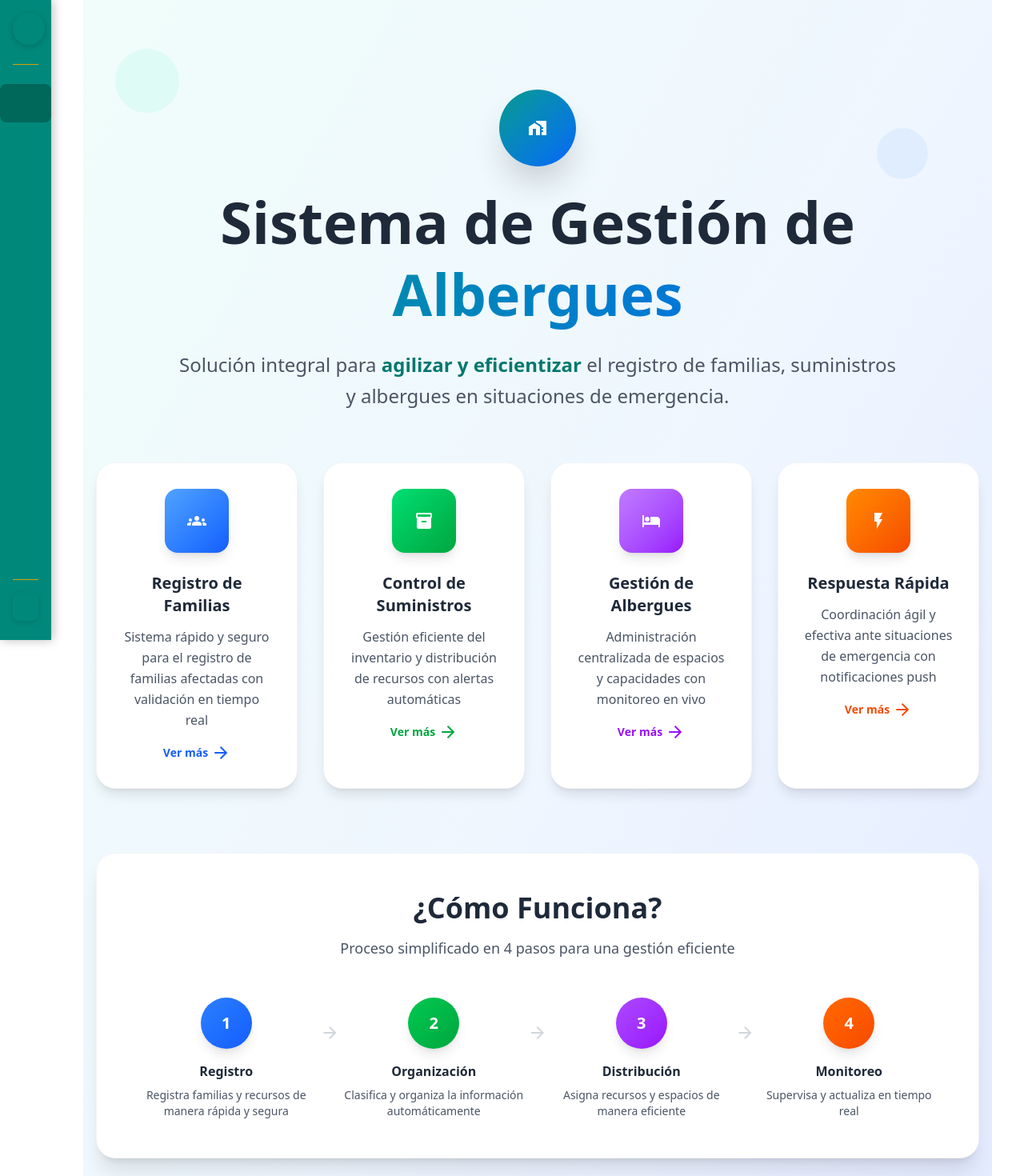
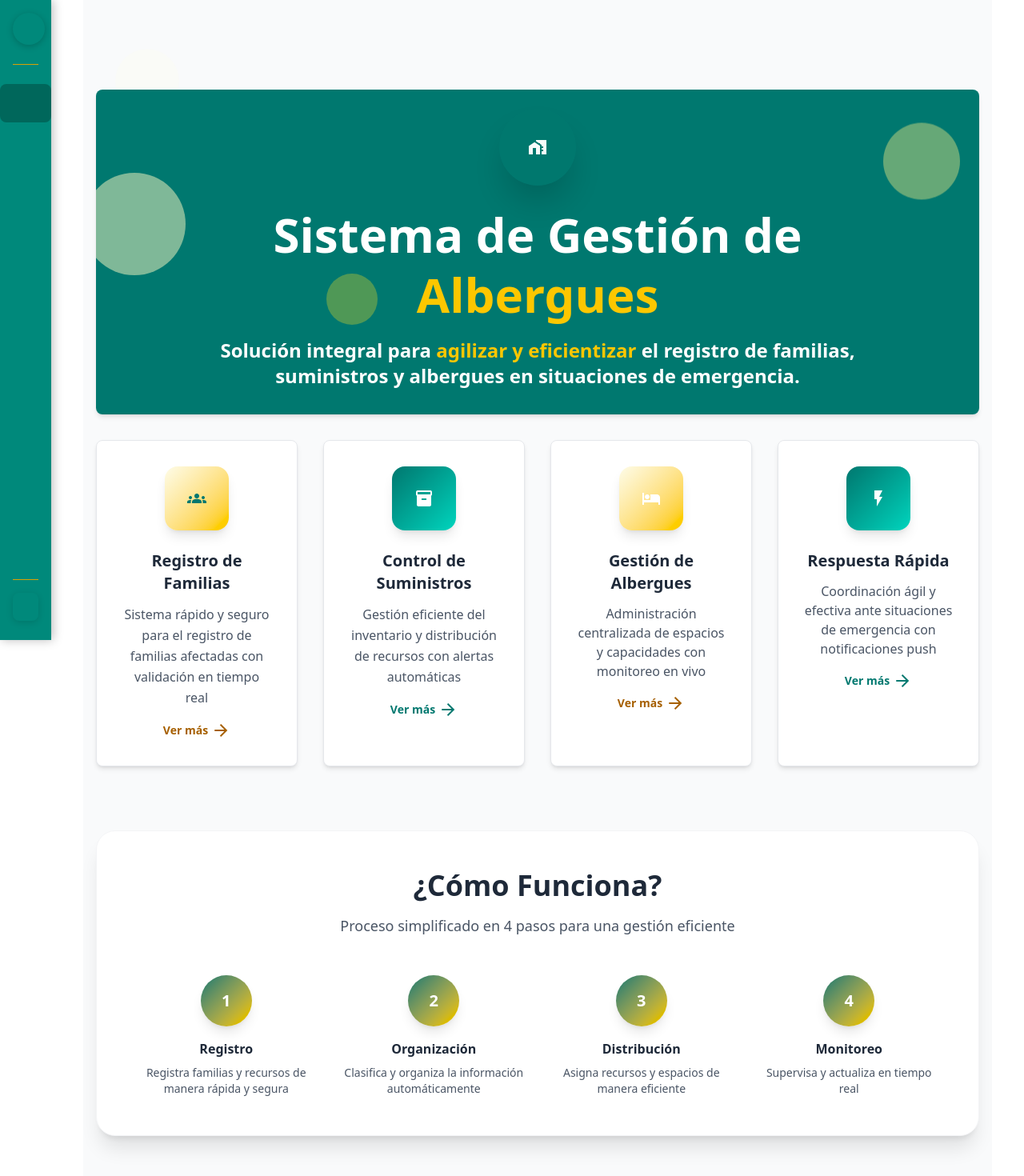
Before and after one commit to Derek-GB/IntegradorReact, a React (Vite) app: page /inicio in a window 1280 px wide. Shown: the top 1470 px of the page at 80% size. Built offline with nearby package versions, Linux system fonts and the light colour scheme; some icons are missing.

Commit message:
actualizacion de colores
actualizacion de colores inicio

```diff
--- a/src/views/inicio.jsx
+++ b/src/views/inicio.jsx
@@ -33,83 +33,88 @@ const Inicio = () => {
   return (
     <>
       {/* Hero Section con animación */}
-      <div className="min-h-screen bg-gradient-to-br from-teal-50 via-blue-50 to-indigo-100 pt-16 relative overflow-hidden">
+      <div className="min-h-screen bg-gray-50 pt-16 relative overflow-hidden">
         {/* Elementos decorativos animados */}
-        <div className="absolute top-20 left-10 w-20 h-20 bg-teal-200 rounded-full opacity-20 animate-bounce"></div>
-        <div className="absolute top-40 right-20 w-16 h-16 bg-blue-200 rounded-full opacity-30 animate-pulse"></div>
-        <div className="absolute bottom-20 left-1/4 w-12 h-12 bg-indigo-200 rounded-full opacity-25 animate-bounce delay-1000"></div>
+        <div className="absolute top-20 left-10 w-20 h-20 bg-yellow-50 rounded-full opacity-20 animate-bounce"></div>
+        <div className="absolute top-40 right-20 w-16 h-16 bg-teal-700 rounded-full opacity-30 animate-pulse"></div>
+        <div className="absolute bottom-20 left-1/4 w-12 h-12 bg-yellow-50 rounded-full opacity-25 animate-bounce delay-1000"></div>
 
         {/* Header principal */}
         <div className={`container mx-auto px-4 py-12 transition-all duration-1000 ${isVisible ? 'opacity-100 translate-y-0' : 'opacity-0 translate-y-10'}`}>
-          <div className="text-center mb-16">
-            <div className="inline-flex items-center justify-center w-24 h-24 bg-gradient-to-br from-teal-600 to-blue-600 rounded-full mb-6 shadow-2xl animate-pulse">
-              <span className="material-icons text-white text-5xl">home_work</span>
+          <div className="bg-white rounded-lg shadow-md mb-8 overflow-hidden">
+            <div className="cursor-pointer font-bold py-6 px-6 select-none bg-teal-700 text-white hover:bg-teal-800 transition-colors duration-200 text-center">
+              <div className="inline-flex items-center justify-center w-24 h-24 bg-teal-700 rounded-full mb-6 shadow-2xl animate-pulse">
+                <span className="material-icons text-white text-5xl">home_work</span>
+              </div>
+
+              <div className="relative">
+                <div className="absolute -top-10 -left-10 w-32 h-32 bg-yellow-100 rounded-full opacity-50 animate-pulse"></div>
+                <div className="absolute -top-20 right-0 w-24 h-24 bg-yellow-200 rounded-full opacity-40 animate-bounce"></div>
+                <div className="absolute bottom-0 left-1/4 w-16 h-16 bg-yellow-300 rounded-full opacity-30 animate-pulse delay-1000"></div>
+                <h1 className="text-5xl md:text-6xl font-extrabold mb-4 leading-tight">
+                  <span className="text-white">Sistema de Gestión de</span>
+                  <span className="block text-yellow-400">Albergues</span>
+                </h1>
+              </div>
+
+              <p className="text-xl md:text-2xl max-w-4xl mx-auto leading-relajadas mb-2 text-white">
+                Solución integral para <strong className="text-yellow-400">agilizar y eficientizar</strong> el registro de familias, suministros y albergues en situaciones de emergencia.
+              </p>
             </div>
-            <h1 className="text-6xl md:text-7xl font-extrabold text-gray-800 mb-6 leading-tight">
-              Sistema de Gestión de
-              <span className="text-transparent bg-clip-text bg-gradient-to-r from-teal-600 to-blue-600 block">Albergues</span>
-            </h1>
-            <p className="text-xl md:text-2xl text-gray-600 max-w-4xl mx-auto leading-relaxed mb-8">
-              Solución integral para <strong className="text-teal-700">agilizar y eficientizar</strong> el registro de familias,
-              suministros y albergues en situaciones de emergencia.
-            </p>
-
-
-
           </div>
 
           {/* Características principales mejoradas */}
           <div className="grid grid-cols-1 md:grid-cols-2 lg:grid-cols-4 gap-8 mb-20">
-            <div className="group bg-white rounded-3xl p-8 shadow-lg hover:shadow-2xl transition-all duration-500 hover:-translate-y-3 border border-gray-100">
+            <div className="group bg-white rounded-lg shadow-md p-8 hover:shadow-lg transition-all duration-200 border border-gray-200">
               <div className="flex flex-col items-center text-center">
-                <div className="w-20 h-20 bg-gradient-to-br from-blue-400 to-blue-600 rounded-2xl flex items-center justify-center mb-6 group-hover:scale-110 group-hover:rotate-3 transition-transform duration-500 shadow-lg">
-                  <span className="material-icons text-white text-3xl">groups</span>
+                <div className="w-20 h-20 bg-gradient-to-br from-yellow-50 to-yellow-400 rounded-2xl flex items-center justify-center mb-6 group-hover:scale-110 group-hover:rotate-3 transition-transform duration-500 shadow-lg">
+                  <span className="material-icons text-teal-700 text-3xl">groups</span>
                 </div>
                 <h3 className="text-xl font-bold text-gray-800 mb-3">Registro de Familias</h3>
                 <p className="text-gray-600 leading-relaxed">Sistema rápido y seguro para el registro de familias afectadas con validación en tiempo real</p>
-                <div className="mt-4 flex items-center text-blue-600 font-semibold">
+                <div className="mt-4 flex items-center text-yellow-700 font-semibold">
                   <span className="text-sm">Ver más</span>
                   <span className="material-icons ml-1 text-sm group-hover:translate-x-1 transition-transform">arrow_forward</span>
                 </div>
               </div>
             </div>
 
-            <div className="group bg-white rounded-3xl p-8 shadow-lg hover:shadow-2xl transition-all duration-500 hover:-translate-y-3 border border-gray-100">
+            <div className="group bg-white rounded-lg shadow-md p-8 hover:shadow-lg transition-all duration-200 border border-gray-200">
               <div className="flex flex-col items-center text-center">
-                <div className="w-20 h-20 bg-gradient-to-br from-green-400 to-green-600 rounded-2xl flex items-center justify-center mb-6 group-hover:scale-110 group-hover:rotate-3 transition-transform duration-500 shadow-lg">
+                <div className="w-20 h-20 bg-gradient-to-br from-teal-700 to-teal-400 rounded-2xl flex items-center justify-center mb-6 group-hover:scale-110 group-hover:rotate-3 transition-transform duration-500 shadow-lg">
                   <span className="material-icons text-white text-3xl">inventory_2</span>
                 </div>
                 <h3 className="text-xl font-bold text-gray-800 mb-3">Control de Suministros</h3>
                 <p className="text-gray-600 leading-relaxed">Gestión eficiente del inventario y distribución de recursos con alertas automáticas</p>
-                <div className="mt-4 flex items-center text-green-600 font-semibold">
+                <div className="mt-4 flex items-center text-teal-700 font-semibold">
                   <span className="text-sm">Ver más</span>
                   <span className="material-icons ml-1 text-sm group-hover:translate-x-1 transition-transform">arrow_forward</span>
                 </div>
               </div>
             </div>
 
-            <div className="group bg-white rounded-3xl p-8 shadow-lg hover:shadow-2xl transition-all duration-500 hover:-translate-y-3 border border-gray-100">
+            <div className="group bg-white rounded-lg shadow-md p-8 hover:shadow-lg transition-all duration-200 border border-gray-200">
               <div className="flex flex-col items-center text-center">
-                <div className="w-20 h-20 bg-gradient-to-br from-purple-400 to-purple-600 rounded-2xl flex items-center justify-center mb-6 group-hover:scale-110 group-hover:rotate-3 transition-transform duration-500 shadow-lg">
+                <div className="w-20 h-20 bg-gradient-to-br from-yellow-50 to-yellow-400 rounded-2xl flex items-center justify-center mb-6 group-hover:scale-110 group-hover:rotate-3 transition-transform duration-500 shadow-lg">
                   <span className="material-icons text-white text-3xl">hotel</span>
                 </div>
                 <h3 className="text-xl font-bold text-gray-800 mb-3">Gestión de Albergues</h3>
-                <p className="text-gray-600 leading-relaxed">Administración centralizada de espacios y capacidades con monitoreo en vivo</p>
-                <div className="mt-4 flex items-center text-purple-600 font-semibold">
+                <p className="text-gray-600 leading-relajadas">Administración centralizada de espacios y capacidades con monitoreo en vivo</p>
+                <div className="mt-4 flex items-center text-yellow-700 font-semibold">
                   <span className="text-sm">Ver más</span>
                   <span className="material-icons ml-1 text-sm group-hover:translate-x-1 transition-transform">arrow_forward</span>
                 </div>
               </div>
             </div>
 
-            <div className="group bg-white rounded-3xl p-8 shadow-lg hover:shadow-2xl transition-all duration-500 hover:-translate-y-3 border border-gray-100">
+            <div className="group bg-white rounded-lg shadow-md p-8 hover:shadow-lg transition-all duration-200 border border-gray-200">
               <div className="flex flex-col items-center text-center">
-                <div className="w-20 h-20 bg-gradient-to-br from-orange-400 to-orange-600 rounded-2xl flex items-center justify-center mb-6 group-hover:scale-110 group-hover:rotate-3 transition-transform duration-500 shadow-lg">
+                <div className="w-20 h-20 bg-gradient-to-br from-teal-700 to-teal-400 rounded-2xl flex items-center justify-center mb-6 group-hover:scale-110 group-hover:rotate-3 transition-transform duration-500 shadow-lg">
                   <span className="material-icons text-white text-3xl">flash_on</span>
                 </div>
                 <h3 className="text-xl font-bold text-gray-800 mb-3">Respuesta Rápida</h3>
-                <p className="text-gray-600 leading-relaxed">Coordinación ágil y efectiva ante situaciones de emergencia con notificaciones push</p>
-                <div className="mt-4 flex items-center text-orange-600 font-semibold">
+                <p className="text-gray-600 leading-relajadas">Coordinación ágil y efectiva ante situaciones de emergencia con notificaciones push</p>
+                <div className="mt-4 flex items-center text-teal-700 font-semibold">
                   <span className="text-sm">Ver más</span>
                   <span className="material-icons ml-1 text-sm group-hover:translate-x-1 transition-transform">arrow_forward</span>
                 </div>
@@ -128,41 +133,31 @@ const Inicio = () => {
 
             <div className="grid grid-cols-1 md:grid-cols-4 gap-8">
               <div className="text-center relative">
-                <div className="w-16 h-16 bg-gradient-to-br from-blue-500 to-blue-600 rounded-full flex items-center justify-center mx-auto mb-4 text-white font-bold text-xl shadow-lg">
+                <div className="w-16 h-16 bg-gradient-to-br  from-teal-700 to-yellow-400 rounded-full flex items-center justify-center mx-auto mb-4 text-white font-bold text-xl shadow-lg">
                   1
                 </div>
                 <h4 className="font-bold text-gray-800 mb-2">Registro</h4>
                 <p className="text-gray-600 text-sm">Registra familias y recursos de manera rápida y segura</p>
-                {/* Flecha conectora */}
-                <div className="hidden md:block absolute top-8 left-full w-8 text-gray-300">
-                  <span className="material-icons">arrow_forward</span>
-                </div>
               </div>
 
               <div className="text-center relative">
-                <div className="w-16 h-16 bg-gradient-to-br from-green-500 to-green-600 rounded-full flex items-center justify-center mx-auto mb-4 text-white font-bold text-xl shadow-lg">
+                <div className="w-16 h-16 bg-gradient-to-br  from-teal-700 to-yellow-400 rounded-full flex items-center justify-center mx-auto mb-4 text-white font-bold text-xl shadow-lg">
                   2
                 </div>
                 <h4 className="font-bold text-gray-800 mb-2">Organización</h4>
                 <p className="text-gray-600 text-sm">Clasifica y organiza la información automáticamente</p>
-                <div className="hidden md:block absolute top-8 left-full w-8 text-gray-300">
-                  <span className="material-icons">arrow_forward</span>
-                </div>
               </div>
 
               <div className="text-center relative">
-                <div className="w-16 h-16 bg-gradient-to-br from-purple-500 to-purple-600 rounded-full flex items-center justify-center mx-auto mb-4 text-white font-bold text-xl shadow-lg">
+                <div className="w-16 h-16 bg-gradient-to-br  from-teal-700 to-yellow-400 rounded-full flex items-center justify-center mx-auto mb-4 text-white font-bold text-xl shadow-lg">
                   3
                 </div>
                 <h4 className="font-bold text-gray-800 mb-2">Distribución</h4>
                 <p className="text-gray-600 text-sm">Asigna recursos y espacios de manera eficiente</p>
-                <div className="hidden md:block absolute top-8 left-full w-8 text-gray-300">
-                  <span className="material-icons">arrow_forward</span>
-                </div>
               </div>
 
               <div className="text-center">
-                <div className="w-16 h-16 bg-gradient-to-br from-orange-500 to-orange-600 rounded-full flex items-center justify-center mx-auto mb-4 text-white font-bold text-xl shadow-lg">
+                <div className="w-16 h-16 bg-gradient-to-br  from-teal-700 to-yellow-400 rounded-full flex items-center justify-center mx-auto mb-4 text-white font-bold text-xl shadow-lg">
                   4
                 </div>
                 <h4 className="font-bold text-gray-800 mb-2">Monitoreo</h4>
@@ -172,7 +167,7 @@ const Inicio = () => {
           </div>
 
           {/* Sección de estadísticas mejorada */}
-          <div className="bg-gradient-to-r from-teal-600 to-blue-600 rounded-3xl p-12 shadow-xl mb-20 text-white">
+          <div className="bg-gradient-to-r from-teal-700 to-yellow-400 rounded-lg p-12 shadow-md mb-20 text-white">
             <h2 className="text-4xl font-bold text-center mb-4">
               Impacto del Sistema
             </h2>
```
Also changed, not shown: src/views/abastecimiento/abarrotesMenuPrincipal.jsx (+80 -21 lines).
